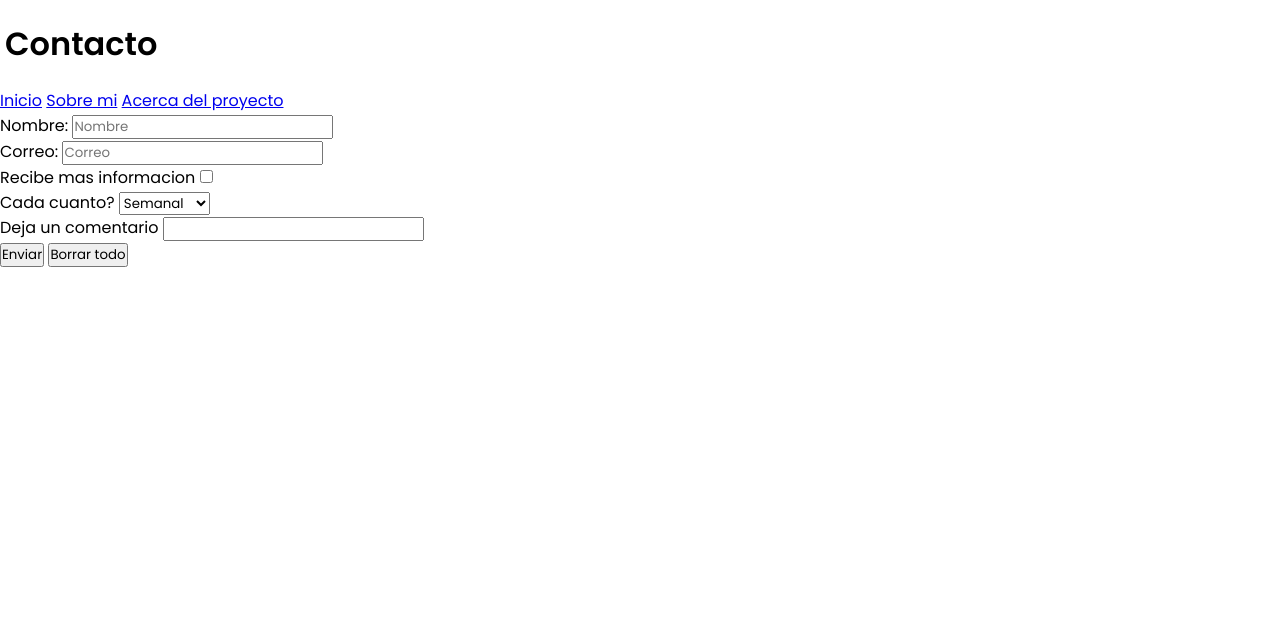
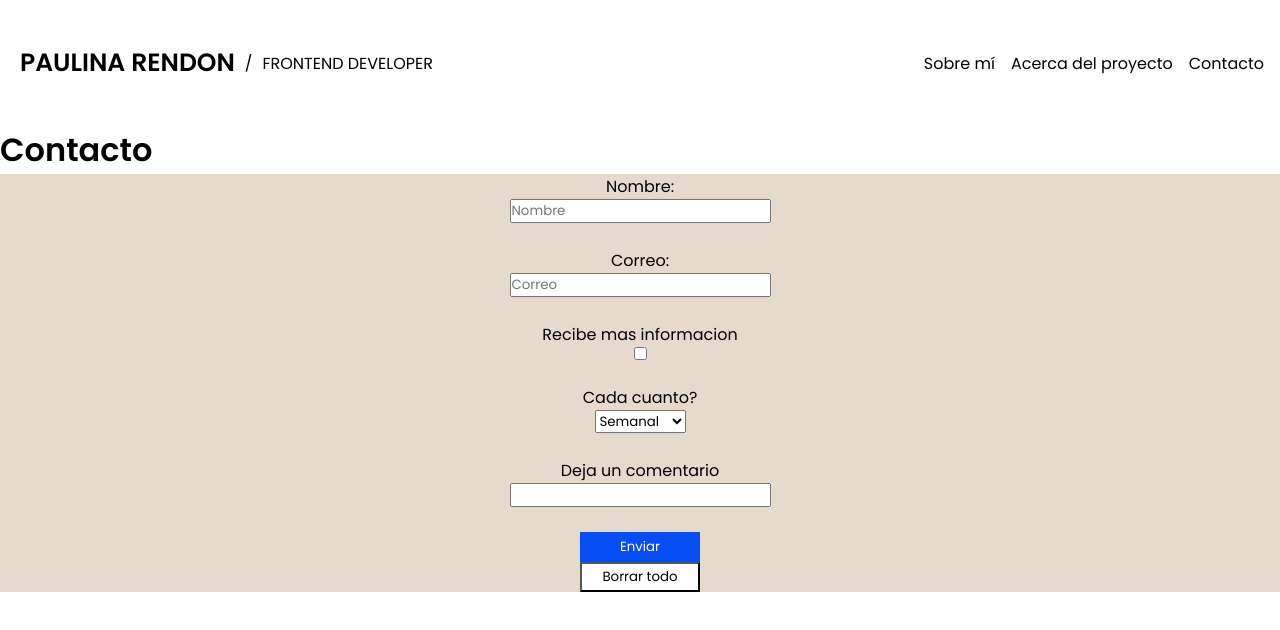
Before and after one commit to PaulinaRendon/portfolio, a website: page contacto.html in a window 1280 px wide. Drawn offline with Linux system fonts and the light colour scheme.

Commit message:
estilos a index y contacto

```diff
--- a/contacto.html
+++ b/contacto.html
@@ -13,10 +13,18 @@
 </head>
 
 <body>
-  <h1 class="contacto-top">Contacto</h1>
-  <a href="/index.html">Inicio</a>
-  <a href="/sobre-mi.html">Sobre mi</a>
-  <a href="/proyecto.html">Acerca del proyecto</a>
+  <h1 class="move-content-down" class="contacto-top">Contacto</h1>
+  <header class="header">
+    <div class="header-name">
+      <h3 class="name">PAULINA RENDON</h3>
+      <p class="role">FRONTEND DEVELOPER</p>
+    </div>
+    <nav class="header-nav">
+      <a href="./sobre-mi.html">Sobre mí</a>
+      <a href="./proyecto.html">Acerca del proyecto</a>
+      <a href="./contacto.html">Contacto</a>
+    </nav>
+  </header>
 
   <form id="contacto" class="contacto">
     <label for="nombre">Nombre:</label>
@@ -38,7 +46,9 @@
     <label for="conentario">Deja un comentario</label>
     <input type="text" />
     <br>
-    <input type="submit" value="Enviar"> <input type="reset" value="Borrar todo">
+    <input class="enviar-button" type="submit" value="Enviar">
+    <input class="borrar-button" type="reset" value="Borrar todo">
+
   </form>
 </body>
 
--- a/styles/styles.css
+++ b/styles/styles.css
@@ -83,14 +83,18 @@ h1, h2, h3 {
 
 .contacto {
 background-position: left;
-background-color: #FFFFFF;
+display: flex;
+flex-direction: column;
+flex-wrap: nowrap;
+align-items: center;
+background-color: #e6dacd;
 }
-
 .contacto-top {
-  background-image: url("./../assets/wp5951697.jpeg");
-  background-repeat: no-repeat;
-  padding: 20px 5px;
-  margin: 0px;
+  display: flex;
+  flex-direction: column;
+  flex-wrap: nowrap;
+  align-items: center;
+  background-color: #e6dacd;
 }
 .acerca-proyecto {
   background-image: url("./../assets/wp5951697.jpeg");
@@ -219,3 +223,49 @@ border-radius: 50%;
     flex-direction: column;
   }
 }
+.info-nombre {
+  display: flex;
+  flex-direction: column;
+  flex-wrap: nowrap;
+  align-items: center;
+  justify-items: center;
+  padding-bottom: 200px;
+  margin-bottom: 50px;
+}
+@media (max-width: 576px) {
+  .contacto > a{
+    margin: 5px;
+  }
+}
+@media (max-width: 400px) {
+  .contacto > a{
+    margin: 10px 0px;
+  }
+  .contacto {
+    flex-direction: column;
+  }
+}
+.enviar-button {
+  background-color: #074df5;
+  color: #ffffff;
+    height: 30px;
+    width: 120px;
+    border: none;
+}
+.enviar-button:hover {
+  background-color: #FFFFFF;
+  color: #000000;
+  border: 1px solid #000000;
+}
+.borrar-button {
+  background-color: #FFFFFF;
+  color: #000000;
+  height: 30px;
+  width: 120px;
+  border-color: #000000;
+}
+.borrar-button:hover {
+  background-color: #074df5;
+  color: #FFFFFF;
+  border: 1px solid #074df5;
+}
```
Also changed, not shown: index.html (+4 -0 lines), package.json (added, +307 -0 lines), scss/prueba.css (added), scss/prueba.scss (added), 2 other files.
